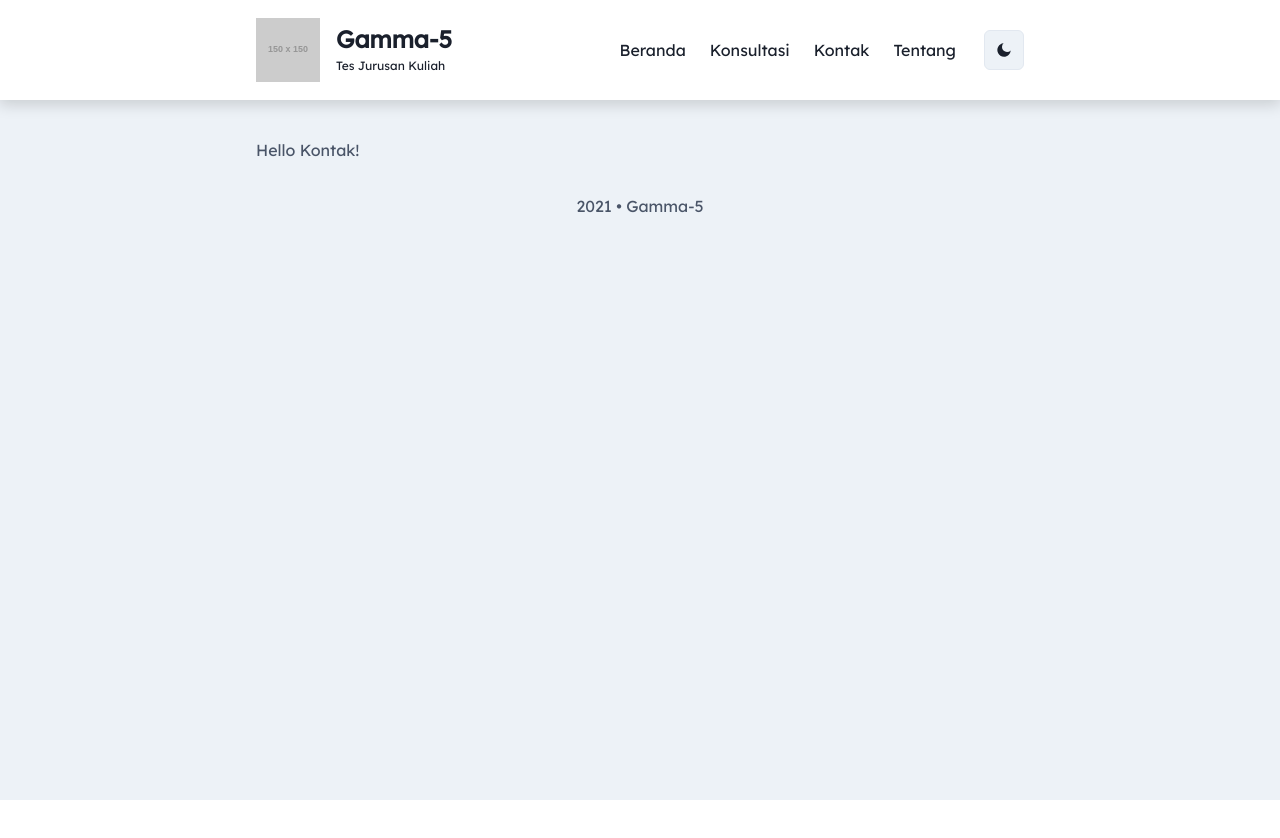
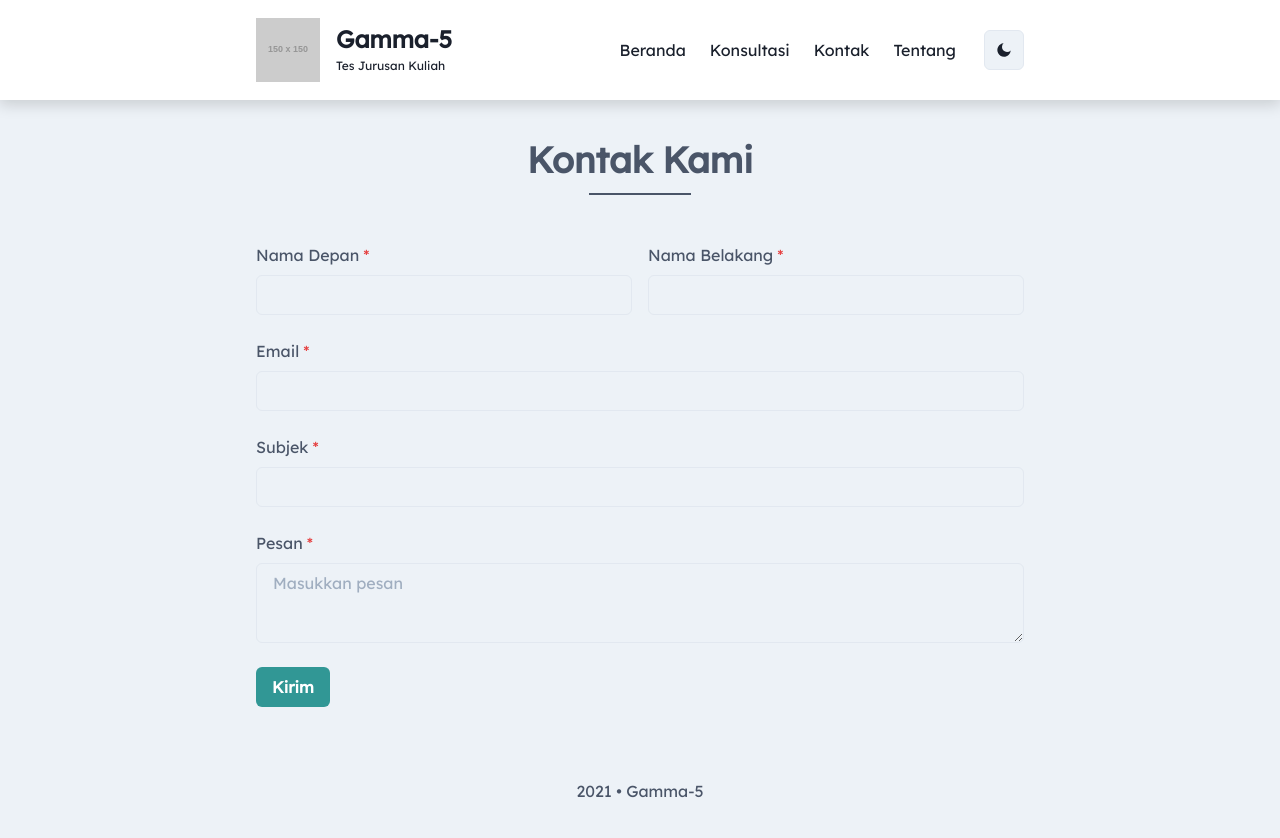
Before and after one commit to akmalhisyammm/gamma-five, a Next.js app: page /kontak in a window 1280 px wide. Shown: the top 838 px of the page. Before the commit the page ends 800 px from the top, so only its background shows below. Built offline with nearby package versions, Linux system fonts and the light colour scheme.

Commit message:
feat: add form in kontak page

```diff
--- a/src/pages/kontak.tsx
+++ b/src/pages/kontak.tsx
@@ -1,10 +1,60 @@
+import {
+  Box,
+  Button,
+  FormControl,
+  FormLabel,
+  Grid,
+  Heading,
+  Input,
+  Textarea,
+} from '@chakra-ui/react';
 import { NextPage } from 'next';
+
 import Layout from 'components/layout';
 
 const Kontak: NextPage = () => {
   return (
     <Layout title="Kontak">
-      <h1>Hello Kontak!</h1>
+      <Heading textAlign="center">Kontak Kami</Heading>
+      <hr
+        style={{
+          border: '1px solid',
+          width: 100,
+          margin: '12px auto 0',
+        }}
+      />
+
+      <Box marginY={12}>
+        <Grid gridTemplateColumns={['1fr', 'repeat(2, 1fr)']} gap={4}>
+          <FormControl id="firstname" isRequired>
+            <FormLabel>Nama Depan</FormLabel>
+            <Input type="text" />
+          </FormControl>
+          <FormControl id="lastname" isRequired>
+            <FormLabel>Nama Belakang</FormLabel>
+            <Input type="text" />
+          </FormControl>
+        </Grid>
+
+        <FormControl id="email" marginTop={6} isRequired>
+          <FormLabel>Email</FormLabel>
+          <Input type="email" />
+        </FormControl>
+
+        <FormControl id="subject" marginTop={6} isRequired>
+          <FormLabel>Subjek</FormLabel>
+          <Input type="text" />
+        </FormControl>
+
+        <FormControl id="message" marginTop={6} isRequired>
+          <FormLabel>Pesan</FormLabel>
+          <Textarea placeholder="Masukkan pesan" />
+        </FormControl>
+
+        <Button colorScheme="teal" type="submit" marginY={6}>
+          Kirim
+        </Button>
+      </Box>
     </Layout>
   );
 };
```
